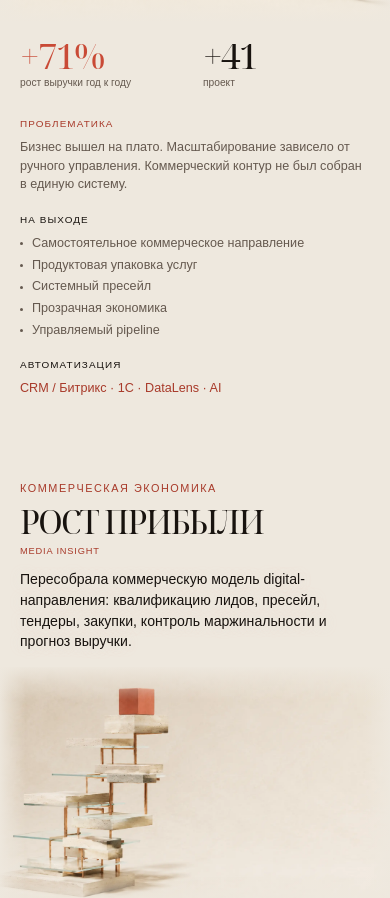
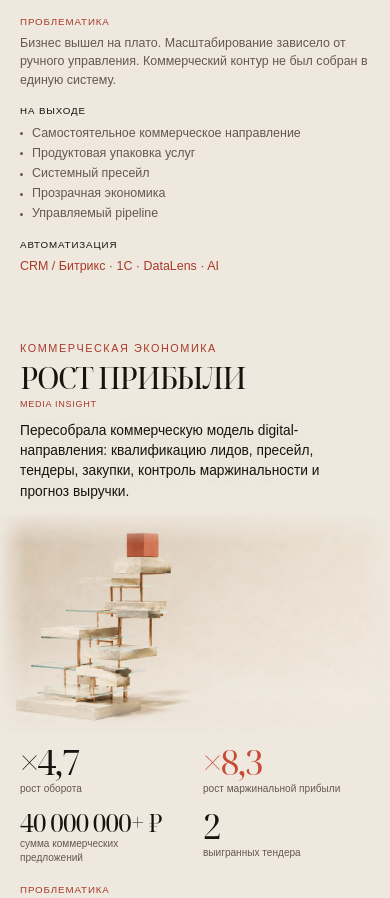
Before and after one commit to alinavasileva-cco/alina-business-tracker, a React (Vite) app: page / in a window 390 px wide. Shown: the part 2260-3158 px from the top of the page. Built offline with nearby package versions, Linux system fonts and the light colour scheme; a web font is replaced by a local one.

Commit message:
Compact case rhythm and unify typography

```diff
--- a/src/styles/cases.css
+++ b/src/styles/cases.css
@@ -1,5 +1,5 @@
-/* Compact editorial case system: every case follows the same vertical information order.
-   1) headline and lead; 2) numeric results; 3) problem + outcome; 4) optional note. */
+/* Editorial case system: one stable hierarchy on every viewport.
+   1) headline + lead; 2) numeric results; 3) problem + outcome; 4) optional note. */
 .case-library {
   position: relative;
   overflow: hidden;
@@ -12,7 +12,7 @@
   grid-template-columns: repeat(12, minmax(0, 1fr));
   gap: 32px;
   align-items: end;
-  padding-block: clamp(58px, 4.8vw, 86px) clamp(16px, 1.8vw, 28px);
+  padding-block: clamp(22px, 1.6vw, 32px) clamp(8px, .8vw, 12px);
 }
 
 .case-library__intro .section-kicker {
@@ -21,19 +21,19 @@
 
 .case-library__intro h2 {
   grid-column: 1 / span 6;
-  margin-top: 8px;
+  margin-top: 6px;
   font-family: var(--serif);
-  font-size: clamp(3.1rem, 4.75vw, 5.7rem);
+  font-size: clamp(2.8rem, 4vw, 4.8rem);
   font-weight: 300;
   font-variation-settings: 'wght' 300;
-  letter-spacing: -.055em;
-  line-height: .9;
+  letter-spacing: -.052em;
+  line-height: .92;
   text-transform: uppercase;
 }
 
 .case-study {
   position: relative;
-  min-height: clamp(720px, 86svh, 900px);
+  min-height: clamp(620px, 68svh, 760px);
   overflow: hidden;
   background: var(--paper);
   isolation: isolate;
@@ -73,8 +73,8 @@
   z-index: -1;
   inset: 0;
   background:
-    linear-gradient(to bottom, rgb(238 232 222 / 96%) 0%, rgb(238 232 222 / 38%) 18%, transparent 42%, transparent 60%, rgb(238 232 222 / 91%) 94%, var(--paper) 100%),
-    linear-gradient(to right, var(--paper) 0%, rgb(238 232 222 / 97%) 29%, rgb(238 232 222 / 76%) 48%, transparent 72%);
+    linear-gradient(to bottom, rgb(238 232 222 / 97%) 0%, rgb(238 232 222 / 42%) 18%, transparent 42%, transparent 62%, rgb(238 232 222 / 92%) 94%, var(--paper) 100%),
+    linear-gradient(to right, var(--paper) 0%, rgb(238 232 222 / 97%) 29%, rgb(238 232 222 / 79%) 49%, transparent 73%);
   content: '';
   pointer-events: none;
 }
@@ -82,8 +82,8 @@
 .case-study--profit::after,
 .case-study--product::after {
   background:
-    linear-gradient(to bottom, rgb(238 232 222 / 96%) 0%, rgb(238 232 222 / 38%) 18%, transparent 42%, transparent 60%, rgb(238 232 222 / 91%) 94%, var(--paper) 100%),
-    linear-gradient(to left, var(--paper) 0%, rgb(238 232 222 / 97%) 29%, rgb(238 232 222 / 76%) 48%, transparent 72%);
+    linear-gradient(to bottom, rgb(238 232 222 / 97%) 0%, rgb(238 232 222 / 42%) 18%, transparent 42%, transparent 62%, rgb(238 232 222 / 92%) 94%, var(--paper) 100%),
+    linear-gradient(to left, var(--paper) 0%, rgb(238 232 222 / 97%) 29%, rgb(238 232 222 / 79%) 49%, transparent 73%);
 }
 
 .case-study__inner {
@@ -93,7 +93,7 @@
   grid-template-rows: auto auto;
   gap: 0 32px;
   align-content: start;
-  padding-block: clamp(44px, 3.7vw, 62px) clamp(50px, 4.2vw, 74px);
+  padding-block: clamp(34px, 2.8vw, 46px) clamp(36px, 3vw, 50px);
 }
 
 .case-study__header,
@@ -117,13 +117,13 @@
 
 .case-study__header h3 {
   max-width: 720px;
-  margin-top: 10px;
+  margin-top: 8px;
   font-family: var(--serif);
-  font-size: clamp(2.55rem, 3.5vw, 4.35rem);
+  font-size: clamp(2.45rem, 3.25vw, 4rem);
   font-weight: 300;
   font-variation-settings: 'wght' 300;
-  letter-spacing: -.057em;
-  line-height: .91;
+  letter-spacing: -.054em;
+  line-height: .93;
   text-transform: uppercase;
   overflow-wrap: normal;
   word-break: normal;
@@ -132,27 +132,27 @@
 }
 
 .case-study__company {
-  margin-top: 10px;
+  margin-top: 9px;
   color: var(--accent-dark);
-  font-size: .66rem;
+  font-family: var(--sans);
+  font-size: .65rem;
   font-weight: 400;
-  letter-spacing: .09em;
+  letter-spacing: .075em;
   line-height: 1.3;
   text-transform: uppercase;
 }
 
 .case-study__lead {
   max-width: 650px;
-  margin-top: 16px;
+  margin-top: 13px;
   color: var(--ink);
-  font-size: clamp(.98rem, 1.04vw, 1.12rem);
+  font-family: var(--sans);
+  font-size: clamp(.96rem, 1vw, 1.08rem);
   font-weight: 400;
-  line-height: 1.52;
-  text-shadow: 0 1px 12px rgb(238 232 222 / 72%);
+  line-height: 1.48;
+  text-shadow: 0 1px 12px rgb(238 232 222 / 78%);
 }
 
-/* The core correction: metrics are always the first row of data.
-   Problem and outcome are always below them, never beside them. */
 .case-study__data {
   grid-column: 1 / span 6;
   grid-row: 2;
@@ -160,7 +160,7 @@
   display: block;
   width: 100%;
   max-width: 790px;
-  margin-top: clamp(28px, 3vw, 46px);
+  margin-top: clamp(22px, 2vw, 30px);
 }
 
 .case-study--profit .case-study__data,
@@ -177,7 +177,7 @@
 .case-study__metrics-grid {
   display: grid;
   grid-template-columns: repeat(2, minmax(0, 1fr));
-  gap: 22px clamp(34px, 4vw, 70px);
+  gap: 18px clamp(30px, 3.5vw, 58px);
   width: 100%;
 }
 
@@ -190,7 +190,7 @@
   width: max-content;
   max-width: 100%;
   font-family: var(--serif);
-  font-size: clamp(2.35rem, 3vw, 3.7rem);
+  font-size: clamp(2.35rem, 2.9vw, 3.6rem);
   font-weight: 300;
   font-variation-settings: 'wght' 300;
   letter-spacing: -.046em;
@@ -199,8 +199,8 @@
 }
 
 .case-study__metric.is-long .case-study__metric-value {
-  font-size: clamp(1.68rem, 2.18vw, 2.72rem);
-  letter-spacing: -.05em;
+  font-size: clamp(1.68rem, 2.1vw, 2.62rem);
+  letter-spacing: -.048em;
 }
 
 .case-study__metric.is-accent .case-study__metric-value {
@@ -210,11 +210,12 @@
 .case-study__metric-caption {
   display: block;
   max-width: 230px;
-  margin-top: 6px;
+  margin-top: 5px;
   color: var(--muted);
-  font-size: .72rem;
+  font-family: var(--sans);
+  font-size: .71rem;
   font-weight: 400;
-  line-height: 1.4;
+  line-height: 1.38;
   overflow-wrap: normal;
   word-break: normal;
   hyphens: none;
@@ -223,18 +224,19 @@
 .case-study__details {
   display: grid;
   grid-template-columns: minmax(0, 1fr) minmax(0, 1fr);
-  gap: 24px clamp(38px, 4.4vw, 76px);
+  gap: 22px clamp(34px, 4vw, 64px);
   width: 100%;
   min-width: 0;
   align-items: start;
-  margin-top: clamp(34px, 3.2vw, 50px);
+  margin-top: clamp(22px, 2.2vw, 30px);
 }
 
 .case-study__label {
   color: var(--ink);
-  font-size: .62rem;
+  font-family: var(--sans);
+  font-size: .61rem;
   font-weight: 400;
-  letter-spacing: .11em;
+  letter-spacing: .09em;
   line-height: 1.3;
   text-transform: uppercase;
 }
@@ -246,12 +248,13 @@
 .case-study__detail > p:last-child,
 .case-study__detail ul {
   max-width: 360px;
-  margin-top: 9px;
+  margin-top: 7px;
   color: var(--muted);
-  font-size: .84rem;
+  font-family: var(--sans);
+  font-size: .83rem;
   font-weight: 400;
-  line-height: 1.52;
-  text-shadow: 0 1px 10px rgb(238 232 222 / 80%);
+  line-height: 1.48;
+  text-shadow: 0 1px 10px rgb(238 232 222 / 84%);
 }
 
 .case-study__detail li {
@@ -260,7 +263,7 @@
 }
 
 .case-study__detail li + li {
-  margin-top: 3px;
+  margin-top: 2px;
 }
 
 .case-study__detail li::before {
@@ -280,7 +283,7 @@
   grid-template-columns: 120px minmax(0, 1fr);
   gap: 14px;
   align-items: baseline;
-  padding-top: 4px;
+  padding-top: 0;
 }
 
 .case-study__note > p:last-child {
@@ -292,7 +295,7 @@
 
 @media (max-width: 1200px) {
   .case-study {
-    min-height: clamp(760px, 88svh, 920px);
+    min-height: clamp(640px, 72svh, 780px);
   }
 
   .case-study__header,
@@ -308,13 +311,14 @@
   }
 
   .case-study__details {
-    gap: 22px 34px;
+    gap: 20px 32px;
   }
 }
 
 @media (max-width: 1023px) {
   .case-library__intro {
     grid-template-columns: repeat(8, minmax(0, 1fr));
+    padding-top: 22px;
   }
 
   .case-library__intro .section-kicker {
@@ -326,7 +330,7 @@
   }
 
   .case-study {
-    min-height: 760px;
+    min-height: 680px;
   }
 
   .case-study__inner {
@@ -348,7 +352,7 @@
   .case-study--product .case-study__data {
     grid-column: 1 / -1;
     max-width: 760px;
-    margin-top: 30px;
+    margin-top: 24px;
   }
 
   .case-study--profit .case-study__data,
@@ -357,7 +361,7 @@
   }
 
   .case-study__metrics-grid {
-    gap: 20px 40px;
+    gap: 18px 36px;
   }
 
   .case-study__metric-value {
@@ -369,19 +373,19 @@
   }
 
   .case-study__details {
-    margin-top: 32px;
-    gap: 20px 38px;
+    margin-top: 24px;
+    gap: 18px 34px;
   }
 }
 
 @media (max-width: 767px) {
   .case-library__intro {
     display: block;
-    padding: 56px 20px 12px;
+    padding: 26px 20px 8px;
   }
 
   .case-library__intro h2 {
-    font-size: clamp(2.9rem, 13.5vw, 3.9rem);
+    font-size: clamp(2.55rem, 11.5vw, 3.5rem);
   }
 
   .case-study {
@@ -400,7 +404,7 @@
     min-height: 0;
     flex-direction: column;
     gap: 0;
-    padding-block: 38px 46px;
+    padding-block: 30px 36px;
   }
 
   .case-study__header,
@@ -412,21 +416,21 @@
 
   .case-study__header h3 {
     max-width: 100%;
-    font-size: clamp(1.72rem, 8.45vw, 2.55rem);
-    letter-spacing: -.05em;
-    line-height: .95;
+    font-size: clamp(1.68rem, 7.8vw, 2.35rem);
+    letter-spacing: -.048em;
+    line-height: .96;
   }
 
   .case-study__company {
-    margin-top: 8px;
-    font-size: .58rem;
+    margin-top: 7px;
+    font-size: .57rem;
   }
 
   .case-study__lead {
     max-width: 100%;
-    margin-top: 12px;
-    font-size: .88rem;
-    line-height: 1.48;
+    margin-top: 10px;
+    font-size: .86rem;
+    line-height: 1.46;
   }
 
   .case-study__visual {
@@ -435,8 +439,8 @@
     inset: auto;
     order: 2;
     width: 100vw;
-    aspect-ratio: 16 / 10;
-    margin-top: 15px;
+    aspect-ratio: 16 / 9;
+    margin-top: 12px;
     margin-left: calc(50% - 50vw);
     overflow: hidden;
   }
@@ -460,41 +464,41 @@
     display: block;
     width: 100%;
     max-width: 100%;
-    margin-top: 18px;
+    margin-top: 14px;
   }
 
   .case-study__metrics-grid {
     grid-template-columns: repeat(2, minmax(0, 1fr));
-    gap: 18px 16px;
+    gap: 15px 16px;
   }
 
   .case-study__metric-value {
-    font-size: clamp(1.85rem, 9vw, 2.6rem);
+    font-size: clamp(1.82rem, 8.7vw, 2.5rem);
   }
 
   .case-study__metric.is-long .case-study__metric-value {
-    font-size: clamp(1.34rem, 6.7vw, 1.9rem);
+    font-size: clamp(1.3rem, 6.4vw, 1.84rem);
   }
 
   .case-study__metric-caption {
     max-width: 150px;
-    margin-top: 5px;
-    font-size: .64rem;
-    line-height: 1.34;
+    margin-top: 4px;
+    font-size: .63rem;
+    line-height: 1.32;
   }
 
   .case-study__details {
     grid-template-columns: 1fr;
-    gap: 20px;
-    margin-top: 28px;
+    gap: 16px;
+    margin-top: 20px;
   }
 
   .case-study__detail > p:last-child,
   .case-study__detail ul {
     max-width: 100%;
-    margin-top: 7px;
-    font-size: .79rem;
-    line-height: 1.48;
+    margin-top: 6px;
+    font-size: .78rem;
+    line-height: 1.46;
     text-shadow: none;
   }
 
@@ -504,12 +508,12 @@
   }
 
   .case-study__note > p:last-child {
-    margin-top: 7px;
+    margin-top: 6px;
   }
 }
 
 @media (min-width: 1800px) {
   .case-study__inner {
-    padding-block: 58px 70px;
+    padding-block: 42px 48px;
   }
 }
```
